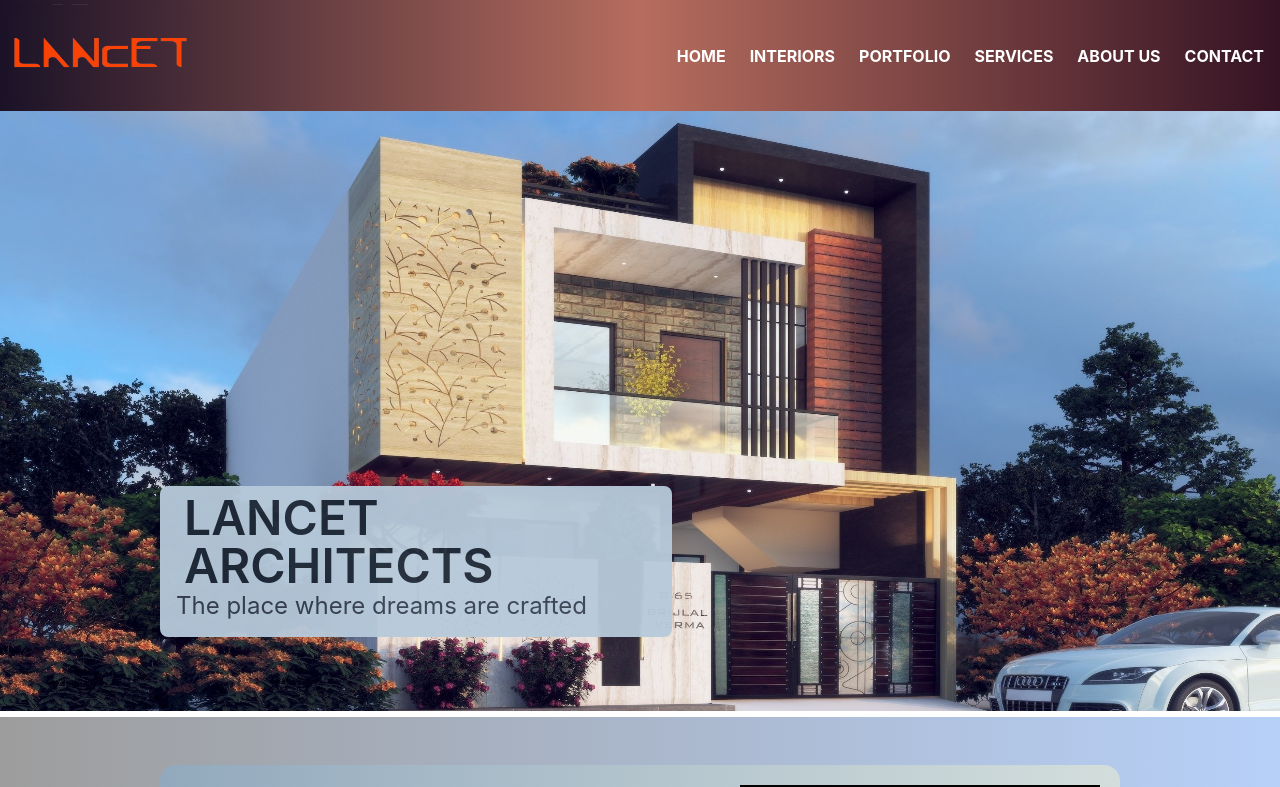
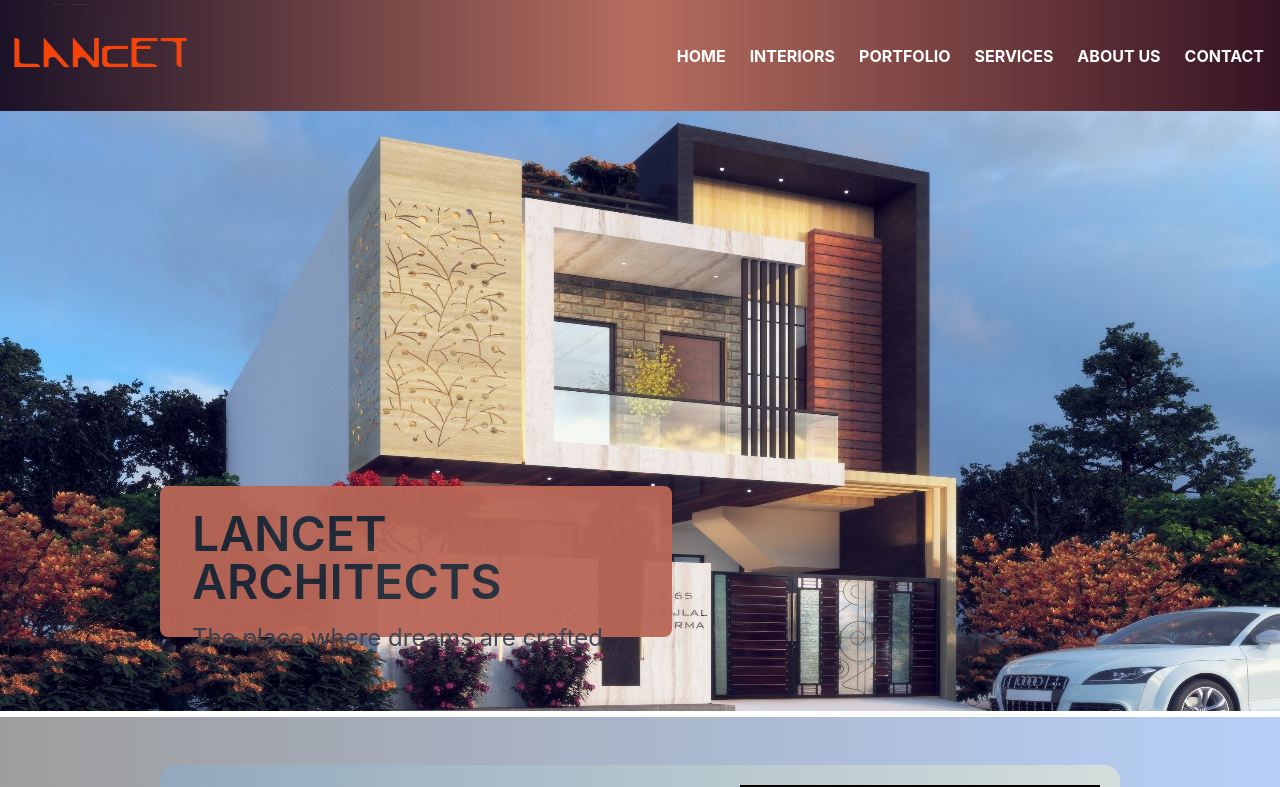
Before and after one commit to rohan-singh987/Lancet, a Next.js app: page / in a window 1280 px wide. Shown: the top 787 px of the page. Built offline with nearby package versions, Linux system fonts and the light colour scheme.

Commit message:
index update

```diff
--- a/pages/index.js
+++ b/pages/index.js
@@ -19,11 +19,11 @@ export default function Home() {
               alt="Landing page display image"
             />
           </div>
-          <div className='absolute left-12 bottom-5 py-2 h-2/5 w-1/2 rounded-lg bg-[#B7CADB] opacity-95 sm:left-20 sm:h-1/3 sm:w-2/5 md:bottom-10 md:left-24 lg:hover:border-4 lg:hover:border-[#9581f002] lg:hover:scale-105 transition-all ease-in-out lg:bottom-14 lg:left-32 xl:left-40 xl:bottom-20 xl:h-1/4'>
-            <h1 className='uppercase px-4 text-gray-800 font-semibold sm:text-2xl sm:mb-1 md:text-3xl md:mb-1 lg:text-5xl lg:my-2 xl:px-6 xl:my-0'>
+          <div className='absolute left-12 bottom-5 py-2 h-2/5 w-1/2 rounded-lg bg-[#BA6757] opacity-95 sm:left-20 sm:h-1/3 sm:w-2/5 md:bottom-10 md:left-24 lg:hover:border-4 lg:hover:border-[#9581f002] lg:hover:scale-105 transition-all ease-in-out lg:bottom-14 lg:left-32 xl:left-40 xl:bottom-20 xl:h-1/4'>
+            <h1 className='uppercase px-4 text-gray-800 font-semibold sm:text-2xl sm:mb-1 md:text-3xl md:mb-1 lg:text-5xl lg:my-2 xl:px-8 xl:my-0 xl:py-4'>
               Lancet Architects
             </h1>
-            <p className='text-xs px-4 text-gray-700 sm:text-sm lg:text-lg lg:mb-1 xl:text-2xl'>
+            <p className='text-xs px-4 text-gray-700 sm:text-sm lg:text-lg lg:mb-1 xl:text-2xl xl:px-8'>
               The place where dreams are crafted
             </p>
           </div>
```
